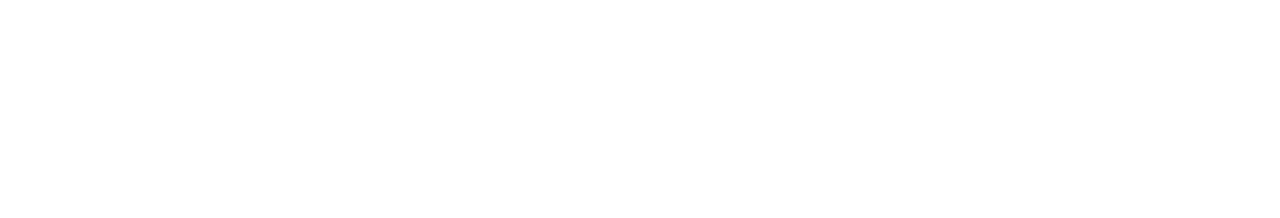
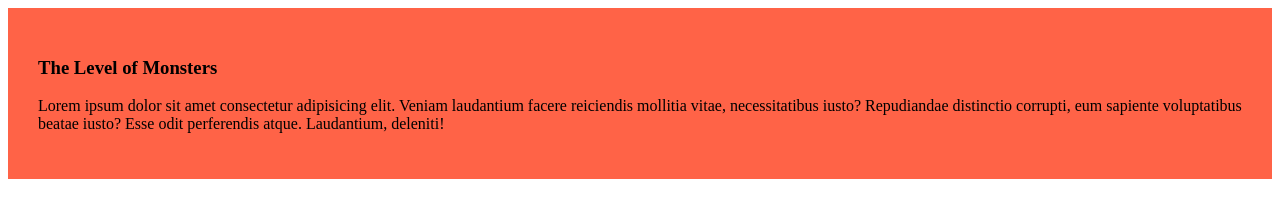
Before and after one commit to anika012/my-first-github-repo, a plain HTML site: page index.html in a window 1280 px wide. Drawn offline with Linux system fonts and the light colour scheme.

Commit message:
added the second and third level of monster

```diff
--- /dev/null
+++ b/blog.css
@@ -0,0 +1,4 @@
+div {
+    background-color: tomato;
+    padding: 30px;
+}
--- a/index.html
+++ b/index.html
@@ -4,8 +4,12 @@
     <meta charset="UTF-8">
     <meta name="viewport" content="width=device-width, initial-scale=1.0">
     <title>My First Github Repo</title>
+    <link rel="stylesheet" href="blog.css">
 </head>
 <body>
-
+    <div>
+        <h3>The Level of Monsters</h3>
+    <p>Lorem ipsum dolor sit amet consectetur adipisicing elit. Veniam laudantium facere reiciendis mollitia vitae, necessitatibus iusto? Repudiandae distinctio corrupti, eum sapiente voluptatibus beatae iusto? Esse odit perferendis atque. Laudantium, deleniti!</p>
+    </div>
 </body>
 </html>
```
